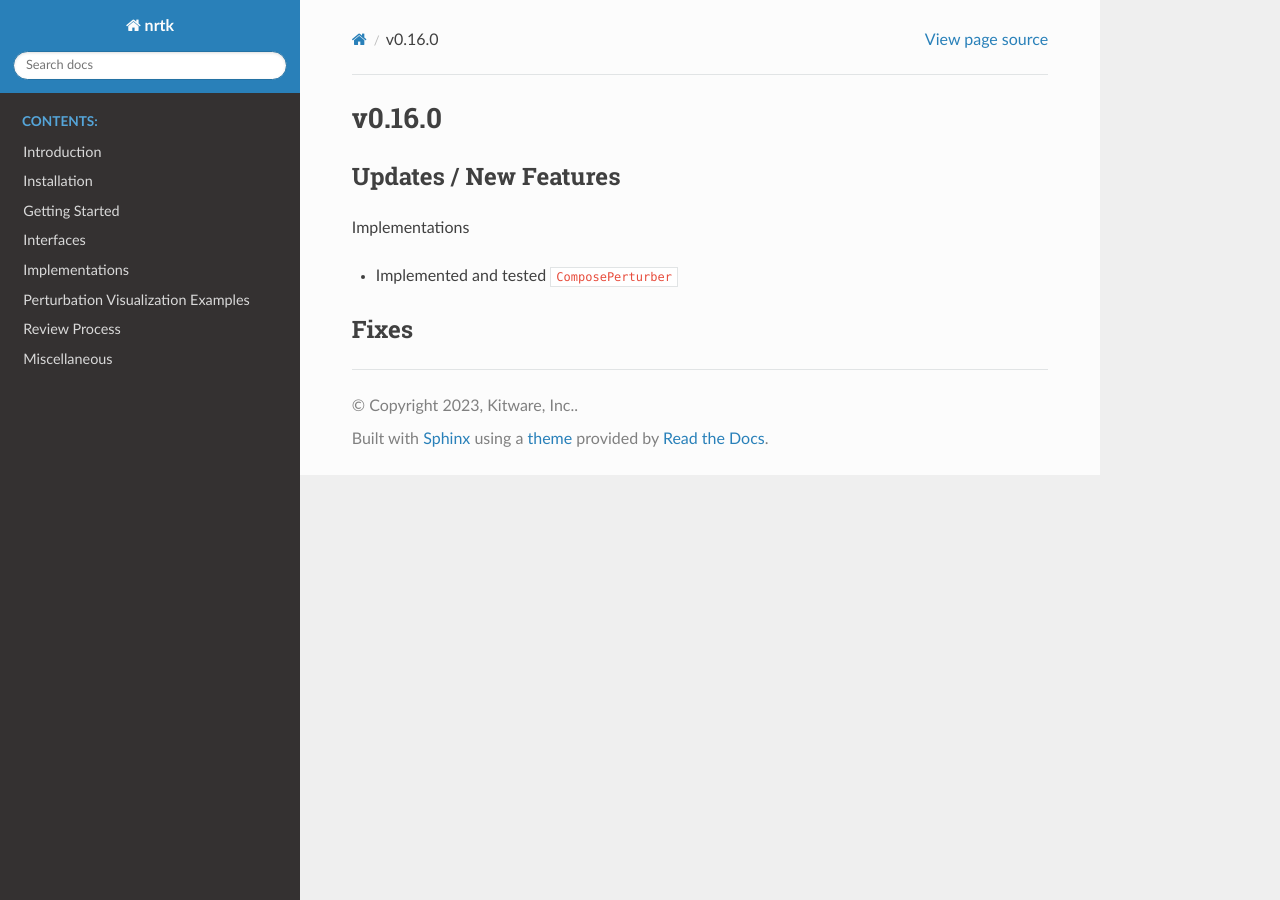
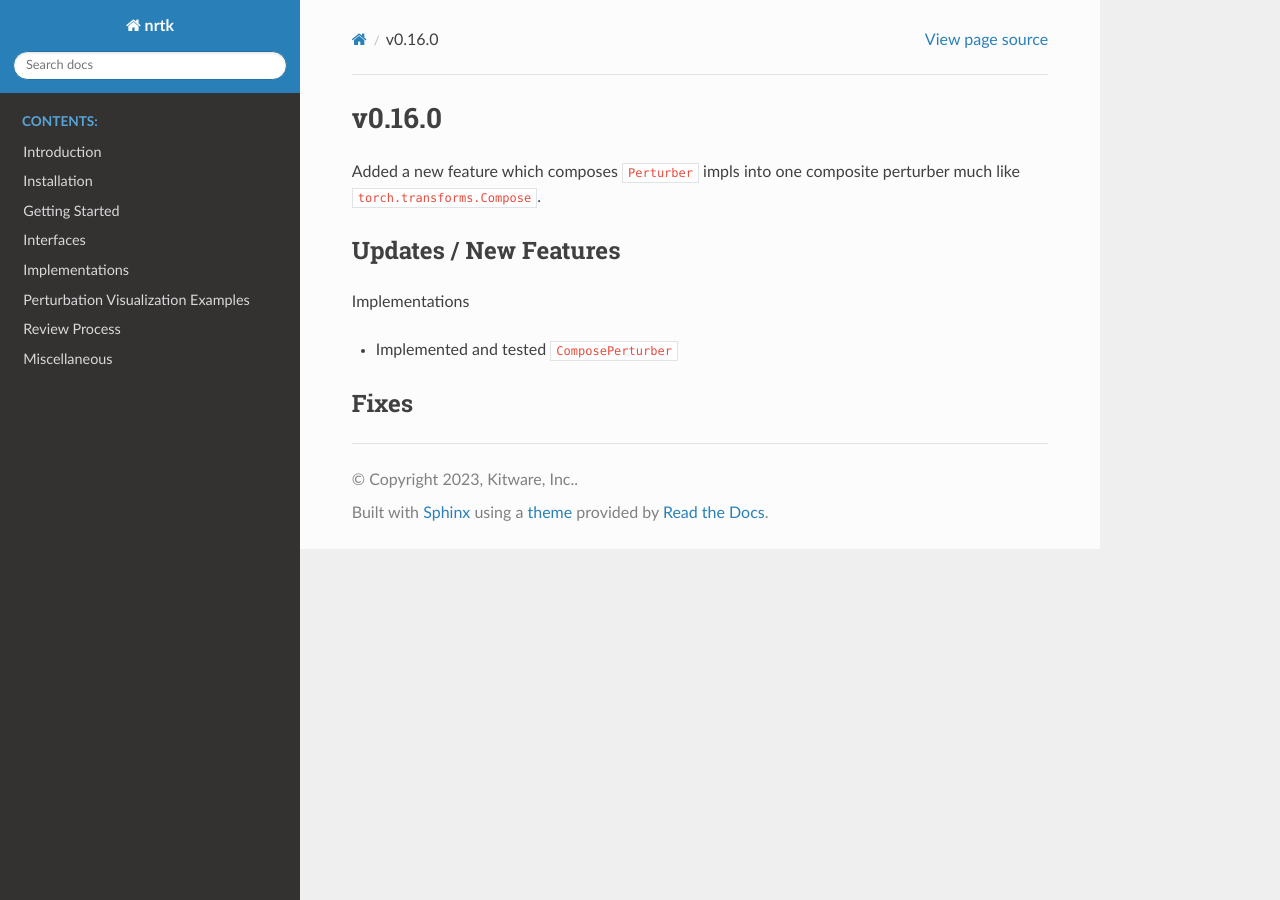
Before and after one commit to Kitware/nrtk, a Sphinx documentation site: the page built from docs/release_notes/v0.16.0.rst, in a window 1280 px wide. Built offline with Sphinx 7.4.7 and the Read the Docs theme 3.1.0, drawn with Linux system fonts in a browser that asks for light colours; pages that are not in the unit, such as notebooks, are missing from menus; the version number is read from the project's files by our own code.

Commit message:
Updated release notes.

```diff
--- a/docs/release_notes/v0.16.0.rst
+++ b/docs/release_notes/v0.16.0.rst
@@ -1,5 +1,8 @@
 v0.16.0
 =======
+
+Added a new feature which composes ``Perturber`` impls into one composite
+perturber much like ``torch.transforms.Compose``.
 
 Updates / New Features
 ----------------------
```
